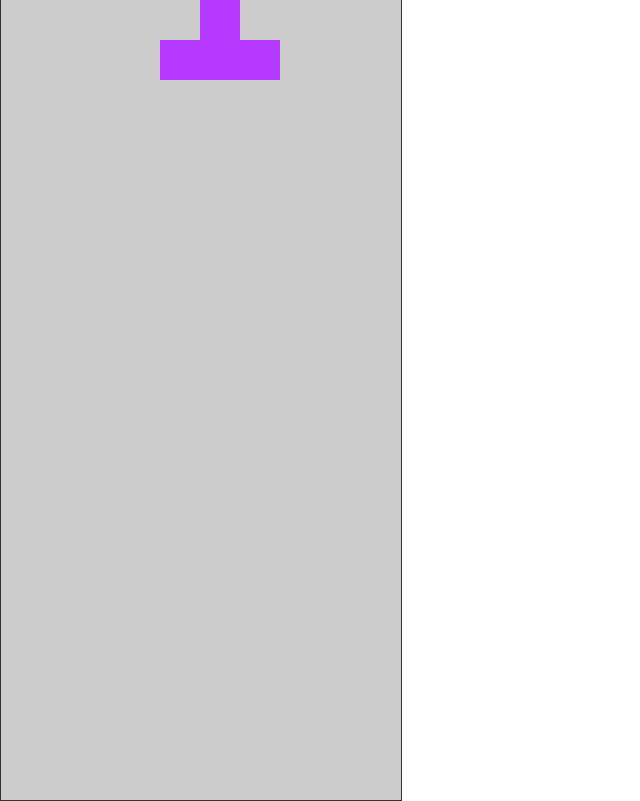
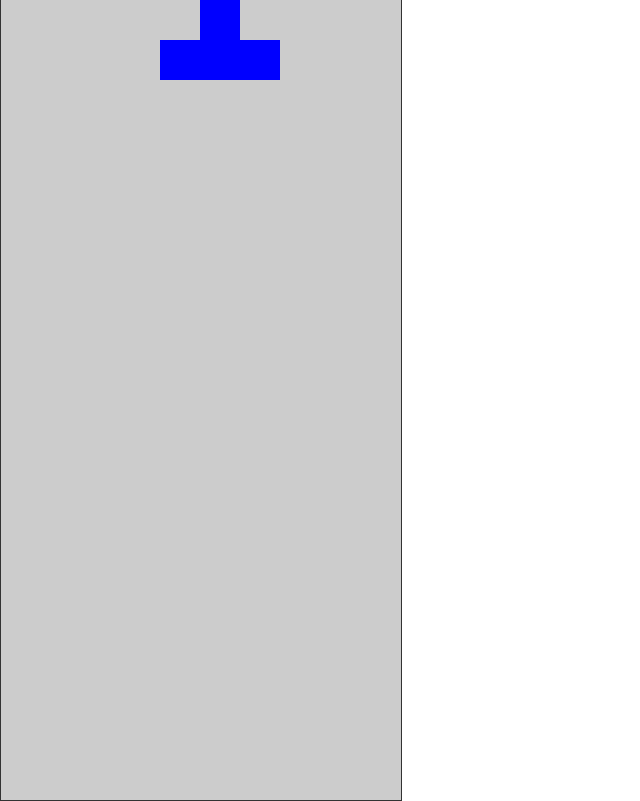
Before and after one commit to edrico37/tetris, a plain HTML site: page index.html in a window 1280 px wide. Shown: the whole page, without its empty margins (0-640 px from the left). Drawn offline with nearby package versions, Linux system fonts and the light colour scheme.

Commit message:
Pure CSS Tetromino, and some general CSS/HTML cleanup

```diff
--- a/engine.js
+++ b/engine.js
@@ -1,6 +1,6 @@
 window.tetris = {};
 (function(SCOPE) {
-    // constants and such
+    // private properties (constants and such)
     var BLOCK_SIZE = 40;
     var TETROMINO_CONFIG = {
         T: {
@@ -187,29 +187,25 @@ window.tetris = {};
         }
     }
 
+    // private functions
+    function buildGrid(grid) {
+        var gridHtml = '<div class="grid">'
+        for (var i = 0; i < grid.length; i++) {
+            gridHtml += '<div class="row">';
+            var gridRow = grid[i];
+            for (var k = 0; k < gridRow.length; k++) {
+                gridHtml += '<div class="cell' + (gridRow[k] ? ' full' : '') + '"></div>';
+            }
+            gridHtml += '</div>';
+        }
+        gridHtml += '</div>';
+        return gridHtml;
+    }
+
     // matrix singleton
     var MATRIX = {
         render: function() {
-            // local helper functions
-            function buildMatrixCell(matrixCell) {
-                return '<td' + (matrixCell ? ' class="full"' : '') + '></td>';
-            }
-            function buildMatrixRow(matrixRow) {
-                var matrixRowHtml = '<tr>';
-                for (var i = 0; i < matrixRow.length; i++) {
-                    matrixRowHtml += buildMatrixCell(matrixRow[i]);
-                }
-                matrixRowHtml += '</tr>';
-                return matrixRowHtml;
-            }
-
-            // create HTML and fill it
-            var matrixHtml = '<tbody>';
-            for (var i = 0; i < this.grid.length; i++) {
-                matrixHtml += buildMatrixRow(this.grid[i]);
-            }
-            matrixHtml += '</tbody>';
-            this.$elem.children('table').html(matrixHtml);
+            this.$elem.html(buildGrid(this.grid));
         },
         init: function($elem, height, width) {
             this.$elem = $elem;
@@ -218,11 +214,11 @@ window.tetris = {};
             this.grid = (function() {
                 var grid = [];
                 for (var i = 0; i < height; i++) {
-                    var matrixRow = [];
+                    var gridRow = [];
                     for (var k = 0; k < width; k++) {
-                        matrixRow.push(0);
+                        gridRow.push(0);
                     }
-                    grid.push(matrixRow);
+                    grid.push(gridRow);
                 }
                 return grid;
             })();
@@ -243,8 +239,7 @@ window.tetris = {};
 
         // private functions
         function render() {
-            // TODO: decouple somehow
-            MATRIX.$elem.prepend('<div id="tetromino" class="' + type + '"></div>');
+            $('body').prepend('<div id="tetromino" class="tetromino ' + type + '">' + buildGrid(grid) + '</div>');
             $elem = $('#tetromino');
             $elem.css({
                 top: (40 * y) + 'px',
--- a/index.html
+++ b/index.html
@@ -8,8 +8,6 @@
     </head>
     <body>
         <div id="matrix">
-            <table>
-            </table>
         </div>
     </body>
 </html>
--- a/tetris.scss
+++ b/tetris.scss
@@ -1,8 +1,8 @@
 // variables and mixins
-$box-width: 40px;
-@mixin sizeBoxes($num) {
-    height: $num*$box-width;
-    width: $num*$box-width;
+$cell-width: 40px;
+@mixin sizeCells($num) {
+    height: $num*$cell-width;
+    width: $num*$cell-width;
 }
 @mixin spin($degrees) {
     transform: rotate(#{$degrees}deg);
@@ -23,10 +23,27 @@ body {
     margin: 0;
 }
 
+// grid styles
+.grid {
+    width: inherit;
+    height: inherit;
+    .row {
+        height: $cell-width;
+    }
+    .cell {
+        float: left;
+        @include sizeCells(1);
+        &.full {
+            background-color: black;
+        }
+    }
+}
+
+
 // matrix
 #matrix {
-    width: 10*$box-width;
-    height: 20*$box-width;
+    width: 10*$cell-width;
+    height: 20*$cell-width;
     background-color: #CCCCCC;
     border: {
         color: #333333;
@@ -44,29 +61,23 @@ body {
             width: 0;
         }
     }
-    table {
-        border-collapse: collapse;
-        height: 100%;
-        width: 100%;
-        td {
-            height: $box-width;
-            width: $box-width;
-            box-sizing: border-box;
-            &.full {
-                background-color: black;
-            }
-        }
-    }
 }
 
-#tetromino {
+.tetromino {
     // general tetromino styles
     position: absolute;
     top: 0px;
     left: 0px;
     z-index: 1;
     background-color: transparent;
-    @include sizeBoxes(3);
+    .grid {
+        .cell {
+            &.full {
+                background-color: blue;
+            }
+        }
+    }
+    @include sizeCells(3);
     &.spin-1 {
         @include spin(90);
     }
@@ -78,7 +89,6 @@ body {
     }
     // shape-specific overrides
     &.T {
-        background-image: url('images/t-tetromino.png');
     }
     &.S {
         @include binarySpin;
@@ -91,10 +101,10 @@ body {
     &.J {
     }
     &.O {
-        @include sizeBoxes(2);
+        @include sizeCells(2);
     }
     &.I {
-        @include sizeBoxes(4);
+        @include sizeCells(4);
         @include binarySpin;
     }
 }
```
Also changed, not shown: images/t-tetromino.png (deleted), tetris.css.
